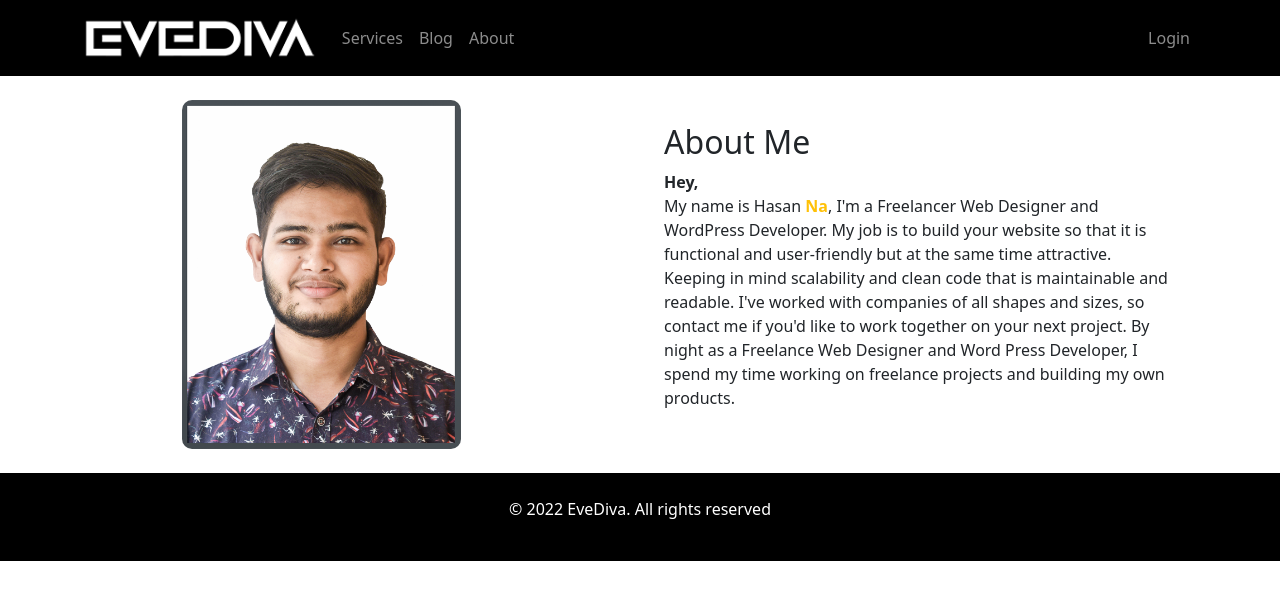
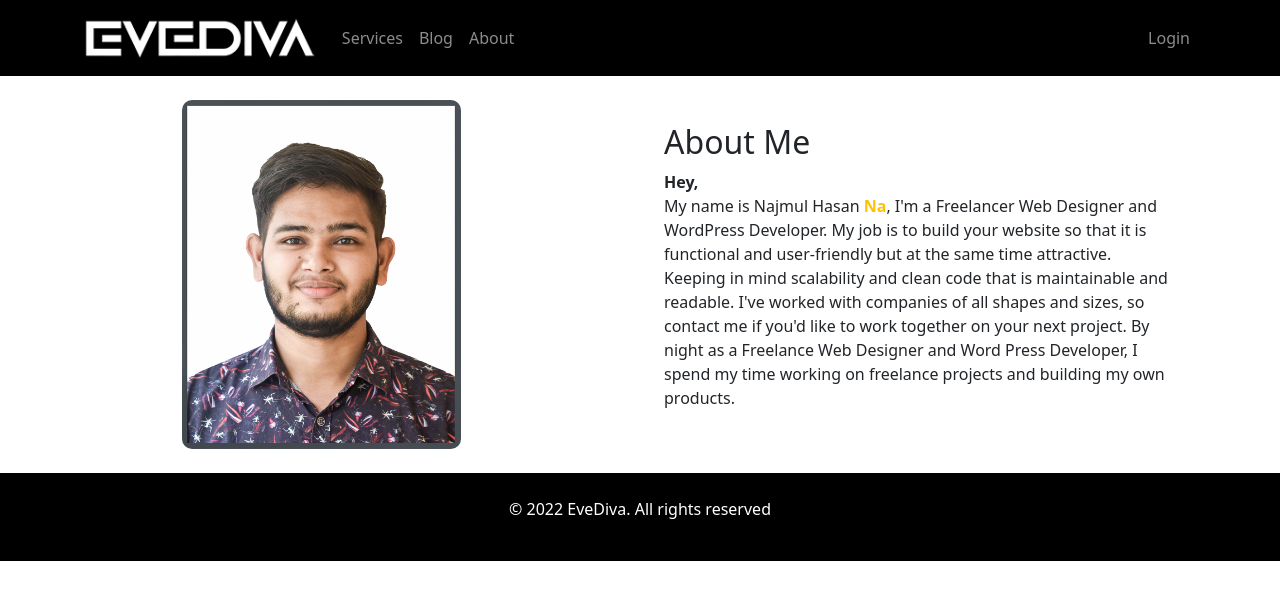
Before and after one commit to AfzalHossainEmon/assignment-10-main, a React (Create React App) app: page /about in a window 1280 px wide. Shown: the top 600 px of the page. Built offline with nearby package versions, Linux system fonts and the light colour scheme; no server answers.

Commit message:
assignment

```diff
--- a/src/Pages/About/About.js
+++ b/src/Pages/About/About.js
@@ -12,7 +12,7 @@ const About = () => {
             </div>
             <div className='w-50 px-4'>
                 <h2>About Me</h2>
-                <p><b>Hey,</b> <br /> My name is Hasan <span className='text-warning'><b>Na</b></span>, I'm a Freelancer Web Designer and WordPress Developer.
+                <p><b>Hey,</b> <br /> My name is Najmul Hasan <span className='text-warning'><b>Na</b></span>, I'm a Freelancer Web Designer and WordPress Developer.
 
                     My job is to build your website so that it is functional and user-friendly but at the same time attractive. Keeping in mind scalability and clean code that is maintainable and readable.
 
```
